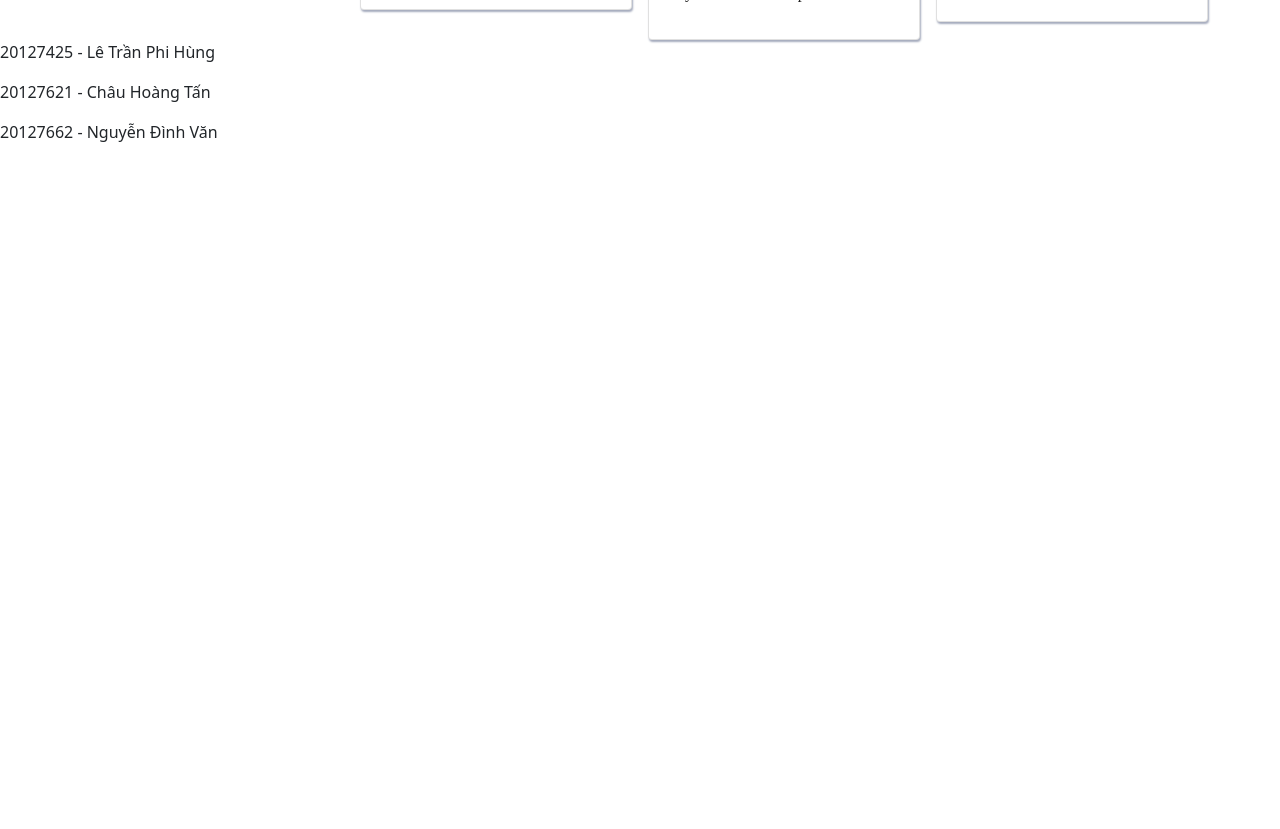
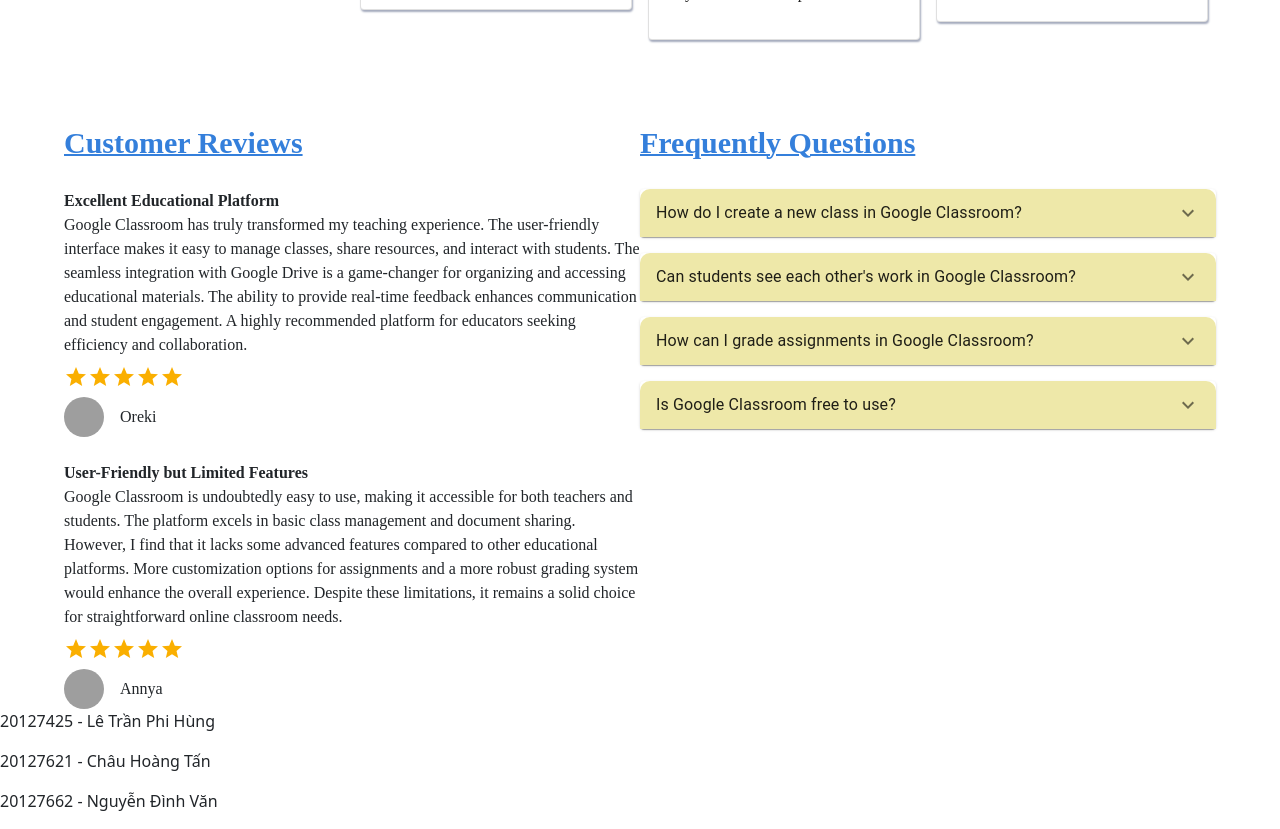
Before and after one commit to ChauHoangTan/GoogleClassRoom, a React (Create React App) app in the folder frontend/: page / in a window 1280 px wide. Shown: the part 2160-2989 px from the top of the page. Before the commit the page ends 2320 px from the top, so only its background shows below. Built offline with nearby package versions, Linux system fonts and the light colour scheme; grey boxes are pictures that could not be loaded; a web font is replaced by a local one.

Commit message:
Customer reviews and Frequently Questions

```diff
--- a/frontend/src/pages/landing/Landing.js
+++ b/frontend/src/pages/landing/Landing.js
@@ -1,8 +1,10 @@
-import { Card, CardContent, Grid, Paper, Stack, ThemeProvider, Typography, createTheme } from '@mui/material';
+import { Accordion, AccordionDetails, AccordionSummary, Avatar, Card, CardContent, Grid, Paper, Rating, Stack, ThemeProvider, Typography, createTheme } from '@mui/material';
 import React from 'react';
 import './style.scss'
 import Grid2 from '@mui/material/Unstable_Grid2/Grid2';
 import { useNavigate } from 'react-router-dom';
+import KeyboardArrowDownIcon from '@mui/icons-material/KeyboardArrowDown';
+import KeyboardArrowUpIcon from '@mui/icons-material/KeyboardArrowUp';
 
 const theme = createTheme({
     palette: {
@@ -222,6 +224,123 @@
     )
 }
 
+const Review = ({title, review, rating, avatar, name}) => {
+    return(
+        <Stack direction='column' mt={3}>
+            <Typography variant='body-1' sx={{fontWeight:'bold'}}>{title}</Typography>
+            <Typography variant='body-1' mb={1}>{review}</Typography>
+            <Rating value={rating}/>
+            <Stack direction='row' alignItems='center' mt={1}>
+                <Avatar src={avatar}/>
+                <Typography variant='body-1' ml={2}>{name}</Typography>
+            </Stack>
+        </Stack>
+    )
+}
+
+const CustomerReviews = () => {
+    return(
+        <Stack direction='column'>
+            <Review title='Excellent Educational Platform'
+                    review='Google Classroom has truly transformed my teaching experience.
+                    The user-friendly interface makes it easy to manage classes, share resources,
+                    and interact with students. The seamless integration with Google Drive is a game-changer
+                     for organizing and accessing educational materials. The ability to provide real-time
+                     feedback enhances communication and student engagement. A highly recommended platform
+                     for educators seeking efficiency and collaboration.'
+                    rating={5}
+                    avatar='https://i.pinimg.com/564x/93/75/ae/9375aef3b0ea35e0cf4ca12862bb5fef.jpg'
+                    name='Oreki'/>
+
+            <Review title='User-Friendly but Limited Features'
+                    review='Google Classroom is undoubtedly easy to use, making it accessible for both
+                    teachers and students. The platform excels in basic class management and document sharing.
+                     However, I find that it lacks some advanced features compared to other educational platforms.
+                     More customization options for assignments and a more robust grading system would enhance the
+                      overall experience. Despite these limitations, it remains a solid choice for straightforward
+                       online classroom needs.'
+                    rating={5}
+                    avatar='https://cdn.alongwalk.info/info/wp-content/uploads/2022/11/16190620/image-99-hinh-avatar-cute-ngau-ca-tinh-de-thuong-nhat-cho-nam-nu-178699bcb1cf6d58f3f17d3a1ee26472.jpg'
+                    name='Annya'/>
+        </Stack>
+    )
+}
+
+const QuestionAndAnswer = ({question, answer }) => {
+    return (
+        <Stack direction='column' mb={2}>
+            <Stack direction='row'>
+                <Accordion>
+                    <AccordionSummary
+                        expandIcon={<KeyboardArrowDownIcon />}
+                        aria-controls="panel1a-content"
+                        id="panel1a-header"
+                        sx={{borderRadius:'10px 10px 0px 0px', outline:'none', backgroundColor:'#EEE8A9'}}
+                        >
+                        <Typography>{question}</Typography>
+                    </AccordionSummary>
+                    <AccordionDetails>
+                        <Typography>
+                            {answer}
+                        </Typography>
+                    </AccordionDetails>
+                </Accordion>
+            </Stack>
+        </Stack>
+    )
+}
+
+const FrequentlyQuestions = () => {
+    return (
+        <Stack direction='column' mt={3}>
+            <QuestionAndAnswer
+                question='How do I create a new class in Google Classroom?'
+                answer='To create a new class in Google Classroom, log in to your Google account,
+                go to Google Classroom, click the "+" icon, and select "Create class." Follow the
+                prompts to set up your class, including adding a class name, section, and description.'/>
+
+            <QuestionAndAnswer
+                question={`Can students see each other's work in Google Classroom?`}
+                answer={`It depends on how you set up assignments. By default,
+                 students can view their own work, but you have control over whether
+                 they can see each other's work. When creating an assignment, choose
+                 the appropriate settings under "Student can view" and "Student can edit."`}/>
+
+            <QuestionAndAnswer
+                question={`How can I grade assignments in Google Classroom?`}
+                answer={`To grade assignments in Google Classroom, go to the Classwork page,
+                select the assignment, and click on "View assignment." You can view and grade
+                individual student submissions, provide feedback, and assign grades. Google
+                Classroom also offers features for efficient grading, such as rubrics and comment banks.`}/>
+
+            <QuestionAndAnswer
+                question={`Is Google Classroom free to use?`}
+                answer={`Yes, Google Classroom is a free platform for both educators and students.
+                It is part of the Google Workspace for Education suite, which offers additional
+                features for schools and institutions. Users can create classes, share resources,
+                and collaborate without any cost, making it an accessible tool for online learning.`}/>
+        </Stack>
+    )
+}
+
+const CustomerReviewsAndFrequentlyQuestions = () => {
+    return (
+        <Stack direction='row' justifyContent='center' mt={10}>
+            <Grid container sx={{width:'90%'}}>
+                <Grid item xs={6}>
+                    <Title>Customer Reviews</Title>
+                    <CustomerReviews/>
+                </Grid>
+
+                <Grid item xs={6}>
+                    <Title>Frequently Questions</Title>
+                    <FrequentlyQuestions/>
+                </Grid>
+            </Grid>
+        </Stack>
+    )
+}
+
 function Landing() {
     return (
         <div id='landingPage'>
@@ -234,6 +353,9 @@
             <div className='features'>
                 <Features/>
             </div>
+            <div className='ReviewsAndQuestions'>
+                <CustomerReviewsAndFrequentlyQuestions/>
+            </div>
 
         </div>
     );
```
